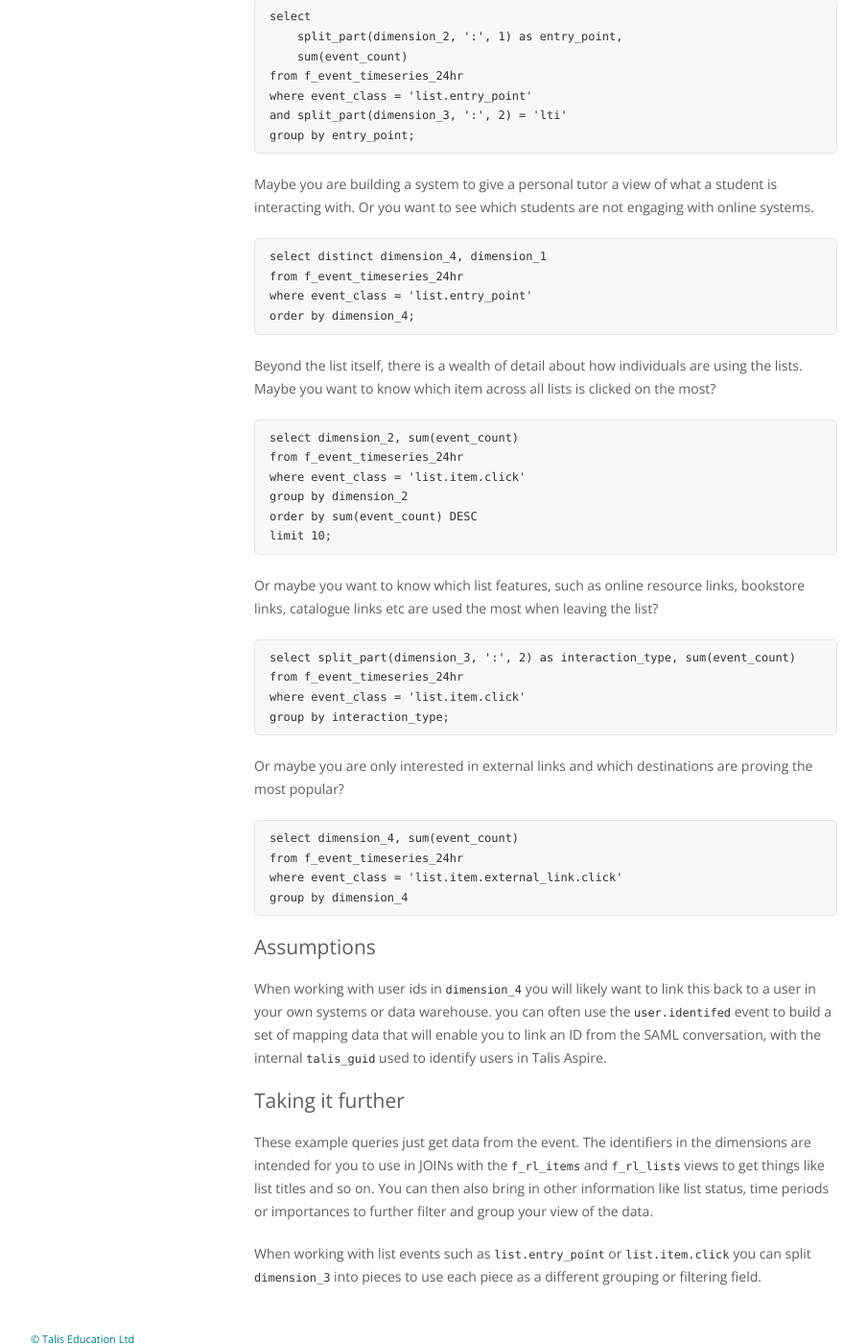
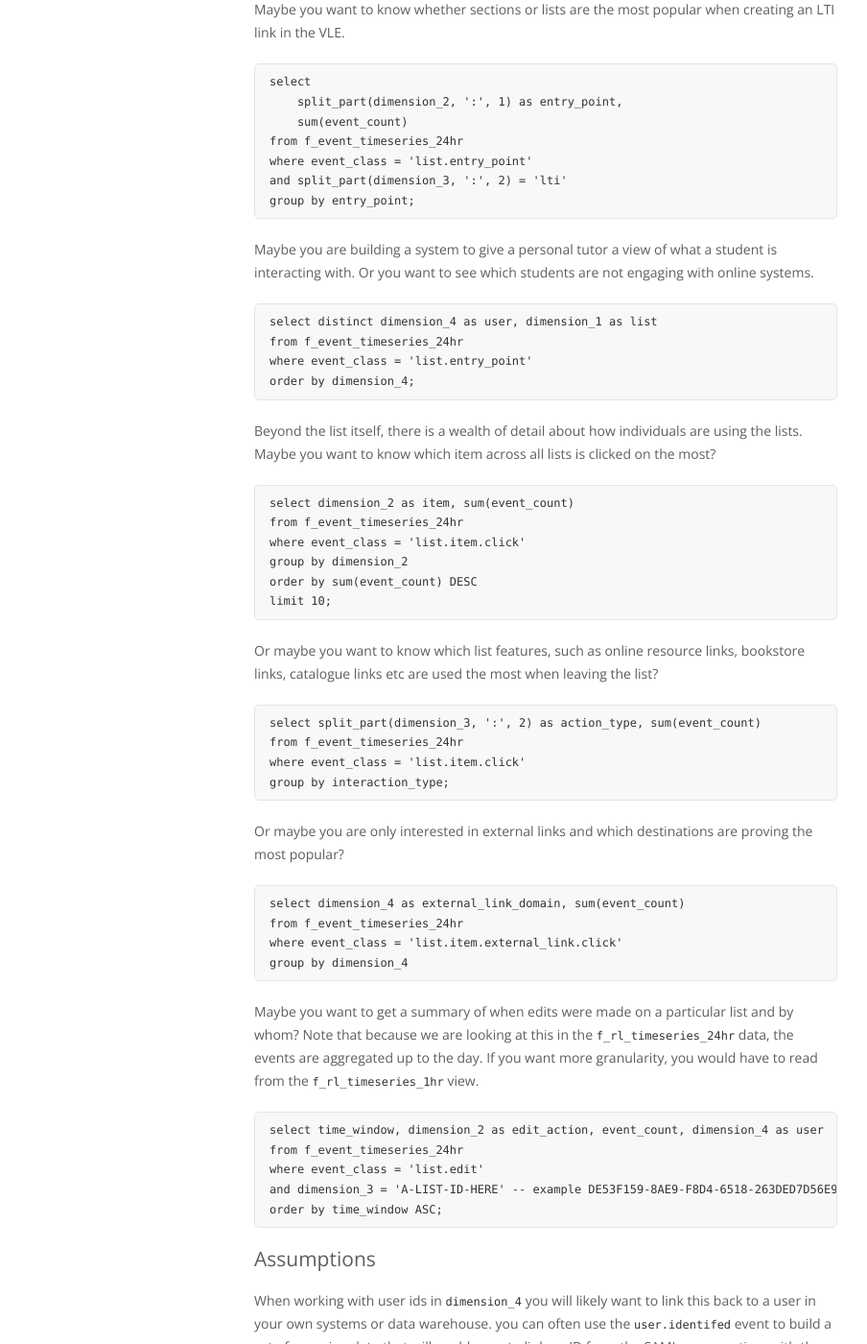
Before and after one commit to techfromsage/advanced-mis, a Jekyll site: the page built from _recipes/list-events.md, in a window 1280 px wide and 1400 px high, scrolled down 1852 px. Shown: the whole window at 96% size, without its empty margins (142-1046 px from the left). Built offline with Jekyll 4.4.1, drawn with Linux system fonts in a browser that asks for light colours; some of the changed text lies outside the part shown.

Commit message:
add clarity

````diff
--- a/_recipes/list-events.md
+++ b/_recipes/list-events.md
@@ -20,6 +20,8 @@ Sometimes you want to know about how people are interacting with lists. The sort
 * Which links to external content are most popular?
 
 There are a host of variations of those questions, but they can all be answered using some events that capture activity on a list.  This recipe gives you a number of sample queries that give you a detailed view of activity in the system.
+
+For a full definition of each event class used in these examples, refer to the [event class definitions]({{ site.baseurl }}/topics/event-classes.html).
 
 ## Queries
 
@@ -84,7 +86,7 @@ group by entry_point;
 Maybe you are building a system to give a personal tutor a view of what a student is interacting with. Or you want to see which students are not engaging with online systems.
 
 ```redshift
-select distinct dimension_4, dimension_1
+select distinct dimension_4 as user, dimension_1 as list
 from f_event_timeseries_24hr
 where event_class = 'list.entry_point'
 order by dimension_4;
@@ -93,7 +95,7 @@ order by dimension_4;
 Beyond the list itself, there is a wealth of detail about how individuals are using the lists. Maybe you want to know which item across all lists is clicked on the most?
 
 ```redshift
-select dimension_2, sum(event_count)
+select dimension_2 as item, sum(event_count)
 from f_event_timeseries_24hr
 where event_class = 'list.item.click'
 group by dimension_2
@@ -104,7 +106,7 @@ limit 10;
 Or maybe you want to know which list features, such as online resource links, bookstore links, catalogue links etc are used the most when leaving the list?
 
 ```redshift
-select split_part(dimension_3, ':', 2) as interaction_type, sum(event_count)
+select split_part(dimension_3, ':', 2) as action_type, sum(event_count)
 from f_event_timeseries_24hr
 where event_class = 'list.item.click'
 group by interaction_type;
@@ -113,10 +115,20 @@ group by interaction_type;
 Or maybe you are only interested in external links and which destinations are proving the most popular?
 
 ```redshift
-select dimension_4, sum(event_count)
+select dimension_4 as external_link_domain, sum(event_count)
 from f_event_timeseries_24hr
 where event_class = 'list.item.external_link.click'
 group by dimension_4
+```
+
+Maybe you want to get a summary of when edits were made on a particular list and by whom? Note that because we are looking at this in the `f_rl_timeseries_24hr` data, the events are aggregated up to the day. If you want more granularity, you would have to read from the `f_rl_timeseries_1hr` view.
+
+```redshift
+select time_window, dimension_2 as edit_action, event_count, dimension_4 as user
+from f_event_timeseries_24hr
+where event_class = 'list.edit'
+and dimension_3 = 'A-LIST-ID-HERE' -- example DE53F159-8AE9-F8D4-6518-263DED7D56E9
+order by time_window ASC;
 ```
 
 ## Assumptions
````
